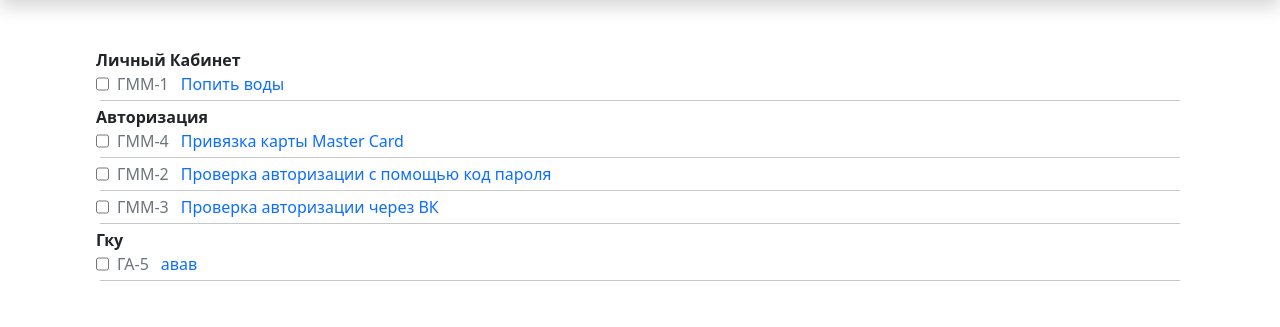
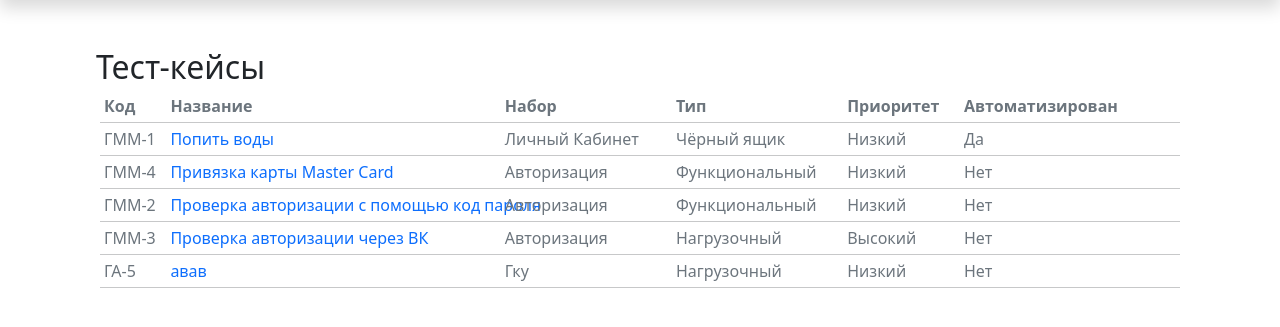
Before and after one commit to zhizhkaa/zhizhkaa_TMS, a Django app: page /tests/ in a window 1280 px wide. Shown: the part 58-385 px from the top of the page. Run offline with Django 4.2, Linux system fonts and the light colour scheme; data comes from the database, SQL or seed files in the repository; both versions use the stored data as it was after the commit; some libraries are stand-ins or nearby versions.

Commit message:
Отображение списка тестов

```diff
--- a/templates/testCase/navPages/navBar.html
+++ b/templates/testCase/navPages/navBar.html
@@ -1,5 +1,5 @@
 {% block navBar %}
-<nav>
+<nav class="w-100">
     <div class="nav nav-tabs w-100" id="nav-tab" role="tablist">
         <button class="nav-link active"
                 id="nav-description-tab_{{ test.id }}"
--- a/templates/testCase/testCase_table.html
+++ b/templates/testCase/testCase_table.html
@@ -3,7 +3,9 @@
             {% for suite_name, test_list in suite_test_list.items %}
                 {% if test_list %}
                     <div class="collapse show" id="collapse_{{ forloop.counter }}">
-                        <Strong>{{ suite_name.title }}</strong>
+
+                        <Strong id="title">{{ suite_name.title }}</strong>
+
                         {% for test in test_list %}
                             {% with projectAcronym=test.project.acronym %}
                                 <div class="d-flex flex-row">
--- /dev/null
+++ b/templates/testCase/testList_table.html
@@ -0,0 +1,49 @@
+{% block testListTable %}
+    <strong>
+        <div class="d-flex flex-row align-self-center text-decoration-none text-secondary text-nowrap">
+            <div class="mx-2" style="width: 5%;">Код</div>
+            <div class="mx-1" style="width: 30%;">Название</div>
+            <div class="mx-1" style="width: 15%;">Набор</div>
+            <div class="mx-1" style="width: 15%;">Тип</div>
+            <div class="mx-1" style="width: 10%;">Приоритет</div>
+            <div class="mx-1" style="width: 5%;">Автоматизирован</div>
+        </div>
+    </strong>
+    <hr class="m-1">
+    {% if suite_test_list %}
+        {% for suite_name, test_list in suite_test_list.items %}
+            {% if test_list %}
+                <div class="collapse show" id="collapse_{{ forloop.counter }}">
+                    {% for test in test_list %}
+                        {% with projectAcronym=test.project.acronym %}
+                            <a class="d-flex flex-row text-decoration-none text-nowrap text-secondary"
+                               href=""
+                               data-bs-toggle="modal"
+                               data-bs-target="#testCaseModal_{{ test.id }}">
+                                <div class="mx-2" style="width: 5%;">{{ projectAcronym }}-{{ test.id }}</div>
+                                <div class="mx-1 text-primary"
+                                     style="width: 30%">{{ test.title }}</div>
+                                <div class="mx-1" style="width: 15%;">{{ suite_name.title }}</div>
+                                <div class="mx-1" style="width: 15%;">{{ test.type }}</div>
+                                <div class="mx-1" style="width: 10%;">{{ test.priority }}</div>
+                                <div class="mx-1" style="width: 5%;">
+                                    {% if test.isAutomated %}
+                                        Да
+                                    {% else %}
+                                        Нет
+                                    {% endif %}
+                                </div>
+                            </a>
+                            <hr class="m-1">
+                            {% include 'testCase/testCase_modal.html' %}
+                            {% block testCaseModal %}
+                            {% endblock testCaseModal %}
+                        {% endwith %}
+                    {% endfor %}
+                </div>
+            {% endif %}
+        {% endfor %}
+    {% else %}
+        <div>Нет тестов :(</div>
+    {% endif %}
+{% endblock %}
--- a/templates/test_plans.html
+++ b/templates/test_plans.html
@@ -2,8 +2,8 @@
 {% block content %}
     <div class="mx-5 p-5">
         <h2>Тест-планы</h2>
-        {% include "testCase/testCase_table.html" %}
-        {% block testCaseTable %}
-        {% endblock testCaseTable %}
+        {% block testPlanTable %}
+        {% include "testCase/testPlan_table.html" %}
+        {% endblock testPlanTable %}
     </div>
 {% endblock content %}
--- a/templates/tests.html
+++ b/templates/tests.html
@@ -1,8 +1,10 @@
 {% extends 'base.html' %}
 {% block content %}
 <div class="mx-5 p-5">
-    {% include "testCase/testCase_table.html" %}
-    {% block testCaseTable %}
-    {% endblock testCaseTable %}
+    <h2>Тест-кейсы</h2>
+    {% include "testCase/testList_table.html" %}
+    {% block testListTable %}
+    <Strong id="title"></strong>
+    {% endblock testListTable %}
 </div>
 {% endblock content %}
```
Also changed, not shown: templates/testCase/testPlan_table.html (added, +32 -0 lines), tests/views.py (+1 -0 lines), db.sqlite3.
